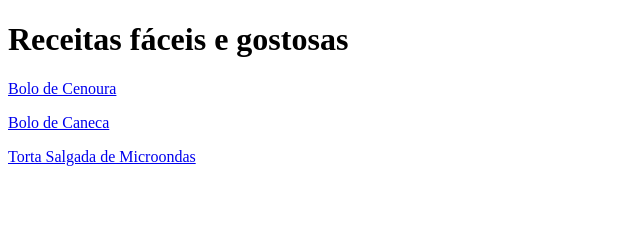
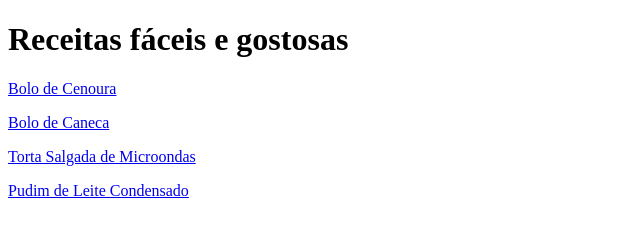
Before and after one commit to r0usis/Receitas, a plain HTML site: page index.html in a window 1280 px wide. Shown: the whole page, without its empty margins (0-640 px from the left). Drawn offline with Linux system fonts and the light colour scheme.

Commit message:
Atualizando pagina index.html com o link para a pagina pudim.html

```diff
--- a/index.html
+++ b/index.html
@@ -13,5 +13,9 @@
 		</p>
 		<p>
 			<a href="recipes/tortasalgada.html">Torta Salgada de Microondas</a>
+		</p>
+		<p>
+			<a href="recipes/pudim.html">Pudim de Leite Condensado</a>
+		</p>
 	</body>
 </html>
```
